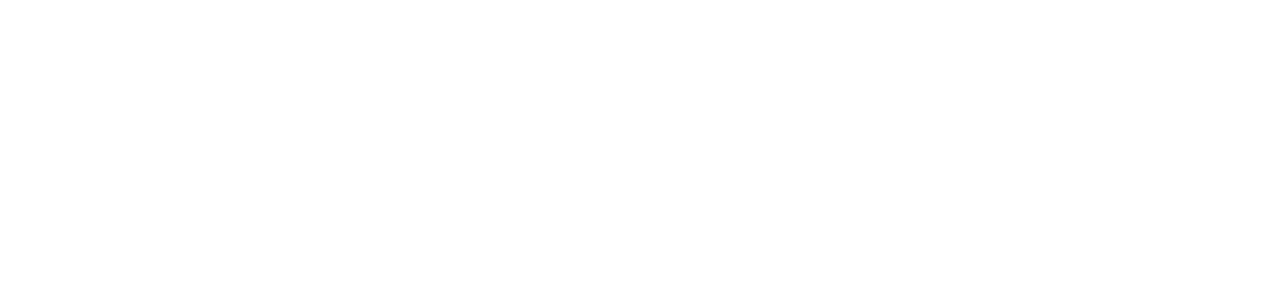
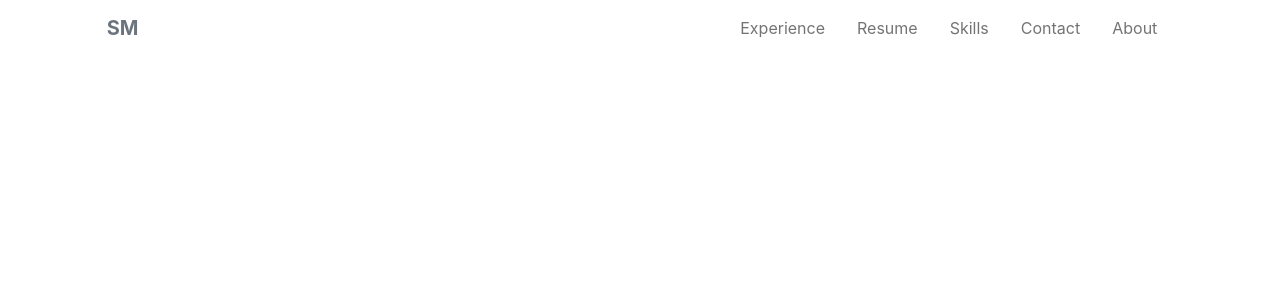
Before and after one commit to mayakas/portfolio, a React (Create React App) app: page / in a window 1280 px wide. Shown: the top 300 px of the page. Built offline with nearby package versions, Linux system fonts and the light colour scheme.

Commit message:
Body and Navigation

```diff
--- a/src/App.js
+++ b/src/App.js
@@ -1,7 +1,12 @@
 import React from "react";
+import Body from "./components/Body";
 
 function App() {
-  return <div className="App"></div>;
+  return (
+    <div className="App">
+      <Body />
+    </div>
+  );
 }
 
 export default App;
--- /dev/null
+++ b/src/components/Body.js
@@ -0,0 +1,12 @@
+import React from "react";
+import Navigation from "./Navigation";
+
+function body() {
+  return (
+    <div>
+      <Navigation />
+    </div>
+  );
+}
+
+export default body;
--- /dev/null
+++ b/src/components/Navigation.js
@@ -0,0 +1,47 @@
+import React from "react";
+
+function Navigation() {
+  return (
+    <div>
+      <nav class="navbar d-none d-lg-block fixed-top navbar-expand-lg navbar-light">
+        <div class="nav col-md-10 mx-auto">
+          <a class="navbar-brand fw-bold text-muted" href="/index.html">
+            SM
+          </a>
+          <ul class="navbar-nav ms-auto">
+            <li class="nav-item mx-2">
+              <a class="nav-link" href="#">
+                Experience
+              </a>
+            </li>
+            <li class="nav-item mx-2">
+              <a
+                class="nav-link"
+                href="https://drive.google.com/file/d/1EWO6MoFJSL0JW9ylcJQN8lM1FhSSjWqo"
+              >
+                Resume
+              </a>
+            </li>
+            <li class="nav-item mx-2">
+              <a class="nav-link" href="#">
+                Skills
+              </a>
+            </li>
+            <li class="nav-item mx-2">
+              <a class="nav-link" href="#">
+                Contact
+              </a>
+            </li>
+            <li class="nav-item mx-2">
+              <a class="nav-link" href="/about.html">
+                About
+              </a>
+            </li>
+          </ul>
+        </div>
+      </nav>
+    </div>
+  );
+}
+
+export default Navigation;
```
